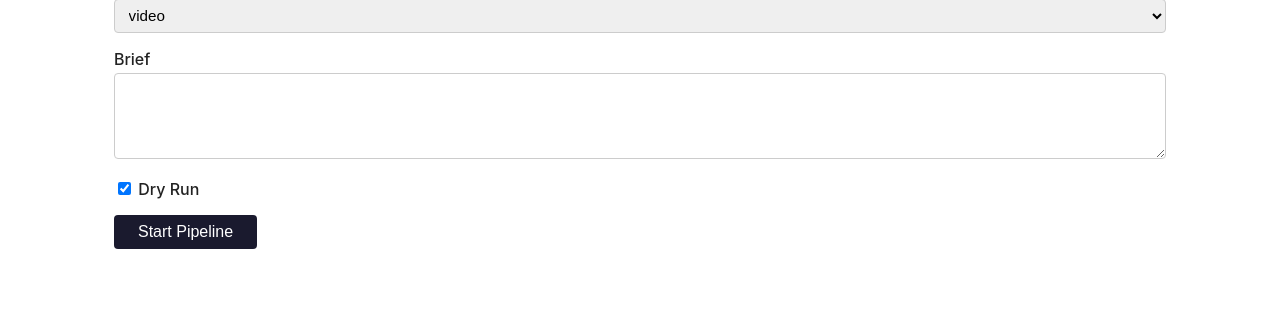
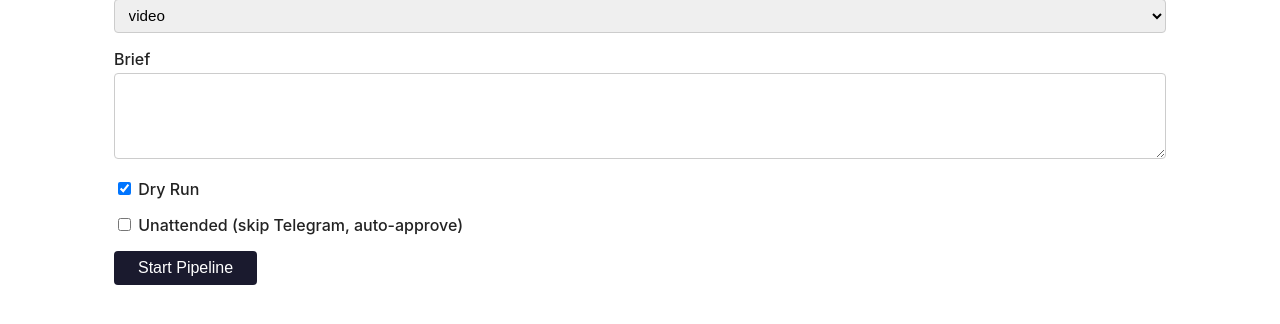
Before and after one commit to nennayz/nayzfreedom-fleet, a FastAPI app: template templates/trigger.html in a window 1280 px wide. Shown: the part 220-544 px from the top of the page. Run offline with FastAPI, Linux system fonts and the light colour scheme; the template is opened without the code that fills it, so the values that code supplies are empty; parts of the project's set-up code (start-up, migrations or seed data) failed here and were passed over.

Commit message:
fix: make unattended optional in dashboard trigger, add checkbox to UI
Dashboard was hardcoding --unattended, silently bypassing Telegram
checkpoints. Now defaults to attended mode (Telegram fires); an
"Unattended" checkbox lets users opt out per run.

Co-Authored-By: Claude Sonnet 4.6 <noreply@anthropic.com>

```diff
--- a/dashboard.py
+++ b/dashboard.py
@@ -89,6 +89,7 @@ def trigger_run(
     brief: str = Form(...),
     content_type: str = Form(...),
     dry_run: str = Form(default=None),
+    unattended: str = Form(default=None),
     _: str = Depends(verify_auth),
 ):
     root = _root(request)
@@ -104,10 +105,11 @@ def trigger_run(
         "--project", project,
         "--brief", brief,
         "--content-type", content_type,
-        "--unattended",
     ]
     if dry_run:
         cmd.append("--dry-run")
+    if unattended:
+        cmd.append("--unattended")
     subprocess.Popen(cmd, cwd=str(_ROOT))
     return RedirectResponse("/", status_code=303)
 
--- a/templates/trigger.html
+++ b/templates/trigger.html
@@ -29,6 +29,12 @@
       Dry Run
     </label>
   </div>
+  <div>
+    <label>
+      <input type="checkbox" name="unattended" value="1">
+      Unattended (skip Telegram, auto-approve)
+    </label>
+  </div>
   <button type="submit">Start Pipeline</button>
 </form>
 {% endblock %}
```
